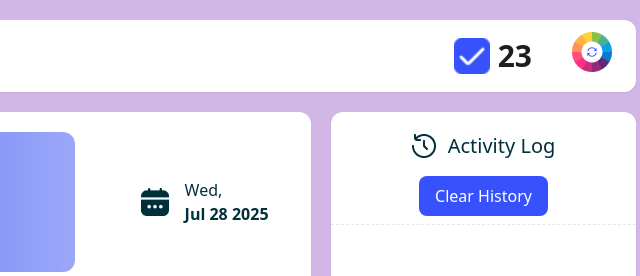
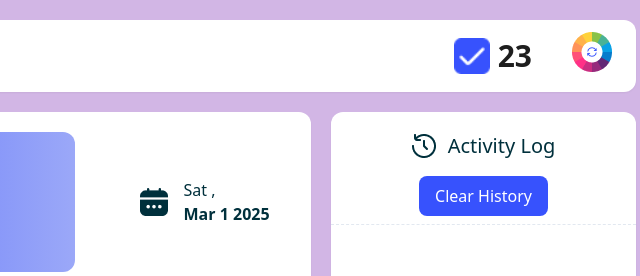
Before and after one commit to ramimahammadarpon/programing-hero-assignment-5, a plain HTML site: page index.html in a window 1280 px wide. Shown: the top 276 px of the page, 624-1264 px from the left. Drawn offline with nearby package versions, Linux system fonts and the light colour scheme.

Commit message:
on page Load realtime date aded

```diff
--- a/index.html
+++ b/index.html
@@ -101,8 +101,8 @@
               <div class="flex items-center gap-4 text-textPrimary">
                 <div><img src="assets/calender.png" alt="" /></div>
                 <p>
-                  <span id="week-day" class="font-light">Wed,<br /></span
-                  ><span id="month-day-year" class="font-bold">Jul 28 2025</span>
+                  <span id="week-day" class="font-light">Wed,</span
+                  > ,<br /><span id="month-day-year" class="font-bold">Jul 28 2025</span>
                 </p>
               </div>
             </div>
@@ -293,6 +293,7 @@
       </section>
     </main>
 
+    <script src="utilities/utility.js"></script>
     <script src="script/main.js"></script>
     <script src="script/themeButton.js"></script>
   </body>
--- a/script/main.js
+++ b/script/main.js
@@ -9,7 +9,8 @@ window.onload = function date() {
     const weekDay = ["Sun", "Mon","Tue","Wed","Thu","Fri","Sat"];
     const months = ["Jan", "Feb", "Mar", "Apr", "May", "June", "July", "Aug", "Sep", "Oct", "Nov", "Dec"]
     console.log(weekDay[week], months[month], day, year);
-    document.getElementById("week-day");
+    setValueById("week-day",weekDay[week]);
+    setValueById("month-day-year",`${months[month]} ${day} ${year}`);
 
 
 }
```
